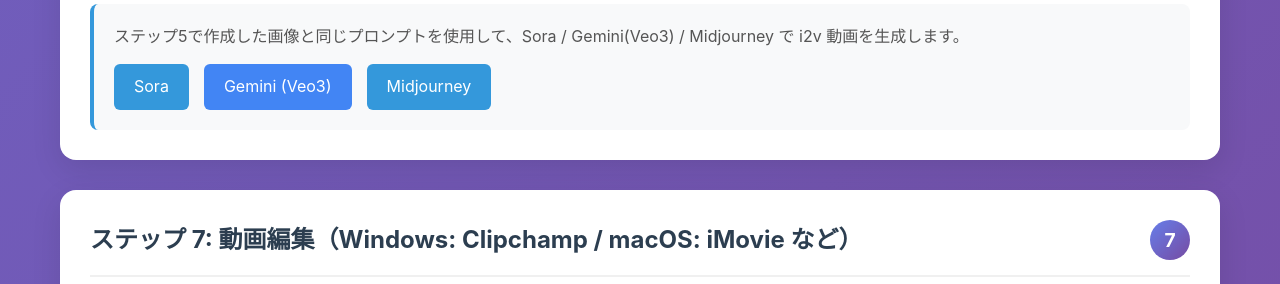
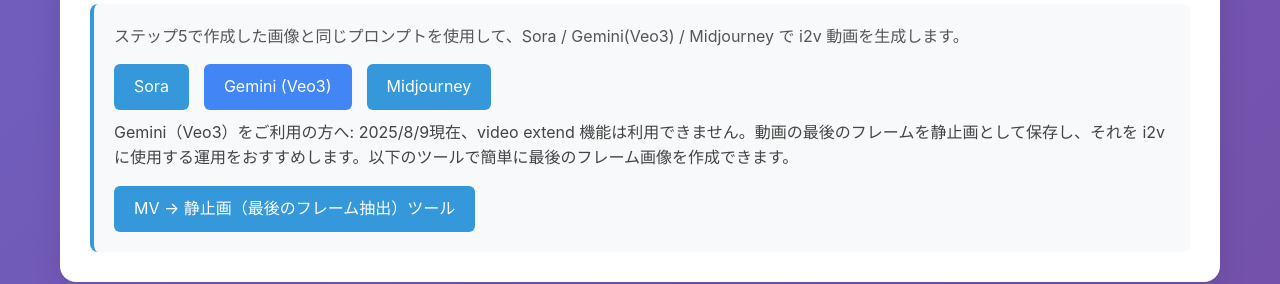
Before and after one commit to Satoshi5884/suno-mv-gen-for-all, a plain HTML site: page index.html in a window 1280 px wide. Shown: the part 4380-4664 px from the top of the page. Drawn offline with Linux system fonts and the light colour scheme.

Commit message:
index update

```diff
--- a/index.html
+++ b/index.html
@@ -296,6 +296,10 @@
                         <a href="https://gemini.google.com" target="_blank" class="external-link gemini-link">Gemini (Veo3)</a>
                         <a href="https://www.midjourney.com" target="_blank" class="external-link">Midjourney</a>
                     </div>
+                    <p style="margin-top:10px; color:#444;">Gemini（Veo3）をご利用の方へ: 2025/8/9現在、video extend 機能は利用できません。動画の最後のフレームを静止画として保存し、それを i2v に使用する運用をおすすめします。以下のツールで簡単に最後のフレーム画像を作成できます。</p>
+                    <div class="links-container" style="margin-top:8px;">
+                        <a href="https://satoshi5884.github.io/mv-to-pic/" target="_blank" class="external-link">MV → 静止画（最後のフレーム抽出）ツール</a>
+                    </div>
                 </div>
             </section>
 
```
